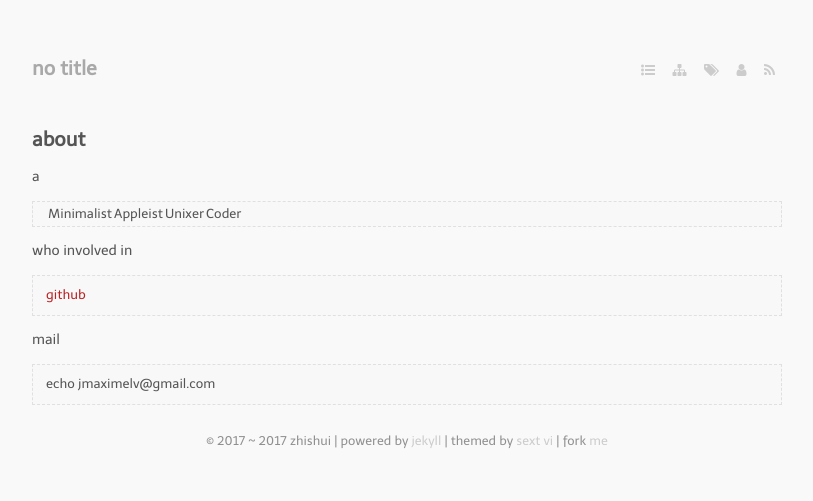
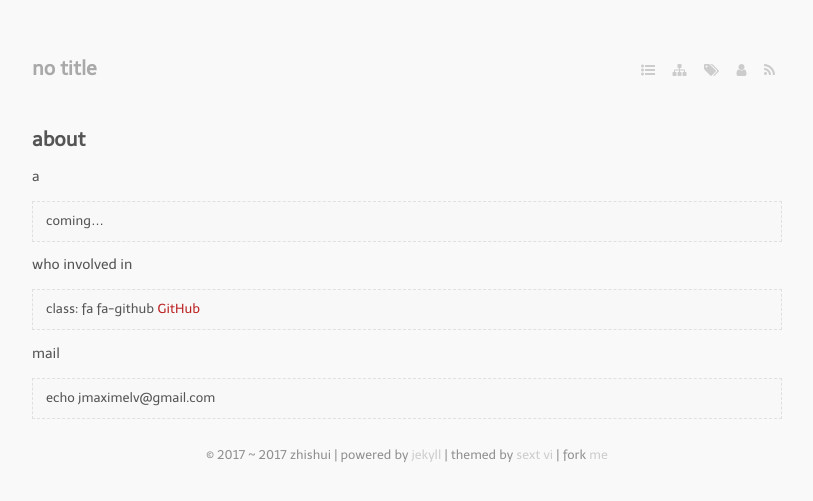
Before and after one commit to bizhishui/bizhishui.github.io, a Jekyll site: the page built from about.md, in a window 1280 px wide. Shown: the top 501 px of the page, without its empty margins (233-1046 px from the left). Built offline with Jekyll 4.4.1, drawn with Linux system fonts in a browser that asks for light colours; nearby versions of some CDN libraries; some web fonts are replaced.

Commit message:
correct about me

```diff
--- a/about.md
+++ b/about.md
@@ -5,11 +5,11 @@ layout: page
 
 a
 
-> Minimalist | Appleist | Unixer | Coder
+> coming...
 
 who involved in
 
-> [github](https://github.com/bizhishui)
+> class: fa fa-github [GitHub](https://github.com/bizhishui)
 
 mail
 
```
